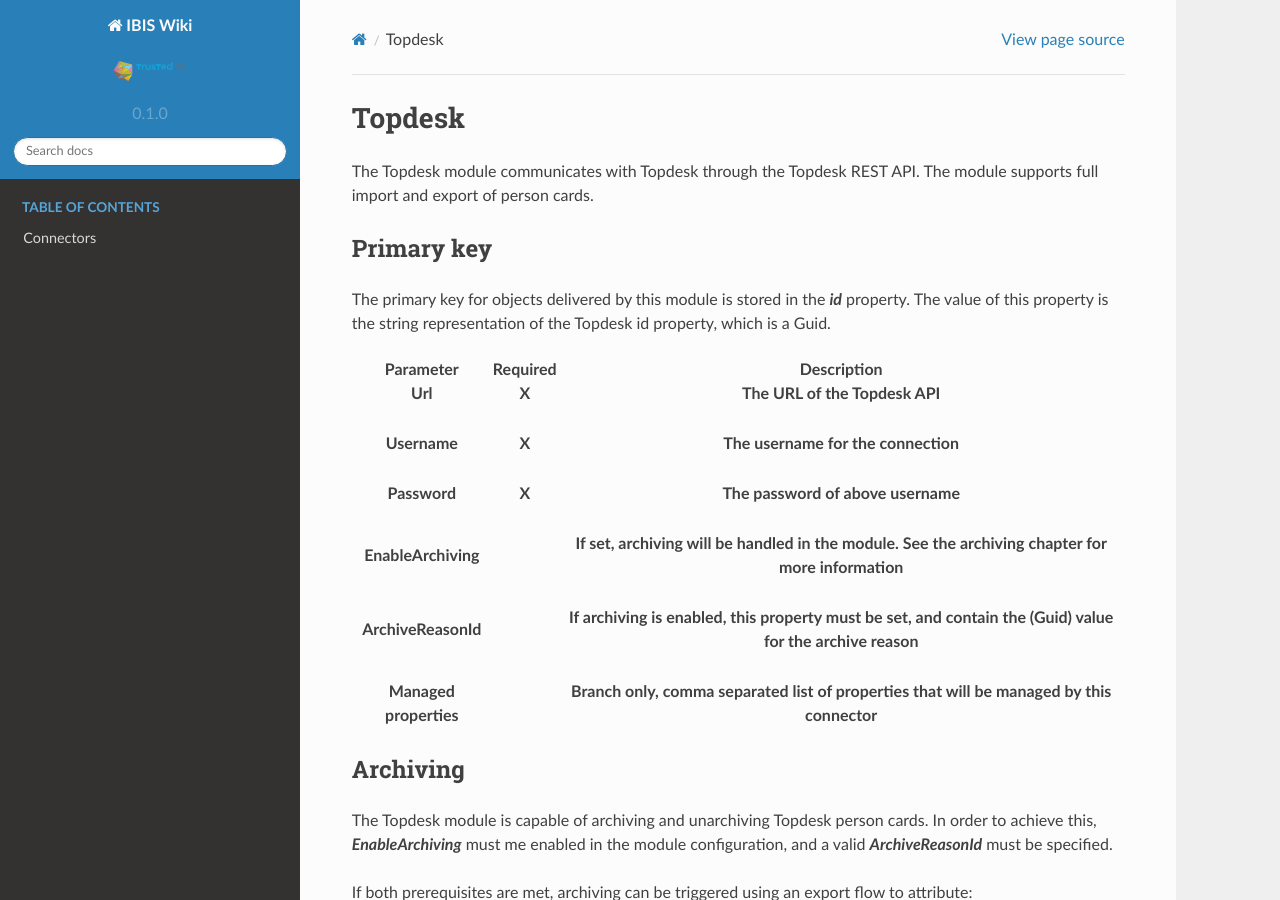
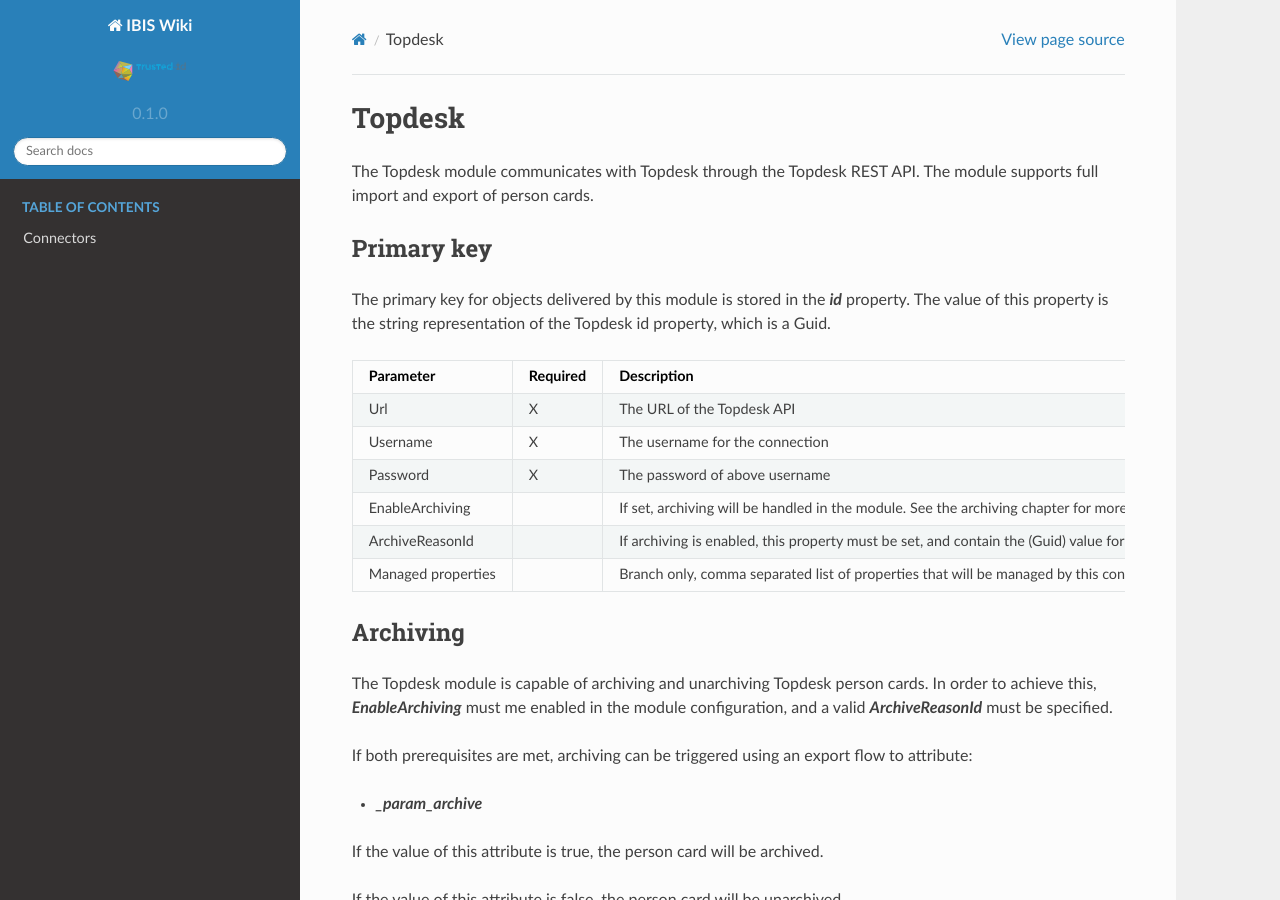
Before and after one commit to Raoulorlando/rtd-tutorial, a Sphinx documentation site: the page built from docs/source/Documentatie/Connectoren/IBIS_Connectoren/Connector_Topdesk.md, in a window 1280 px wide and 900 px high. Built offline with Sphinx 7.4.7 and the Read the Docs theme 2.0.0, drawn with Linux system fonts in a browser that asks for light colours; nearby versions of some CDN libraries; some web fonts are replaced; library files that are not in the unit come from our copies; pages that are not in the unit, such as notebooks, are missing from menus.

Commit message:
Updated table in Connector_Topdesk to md

```diff
--- a/docs/source/Documentatie/Connectoren/IBIS_Connectoren/Connector_Topdesk.md
+++ b/docs/source/Documentatie/Connectoren/IBIS_Connectoren/Connector_Topdesk.md
@@ -9,48 +9,14 @@
 ***id*** property. The value of this property is the string
 representation of the Topdesk id property, which is a Guid.
 
-<table class="table table-bordered">
-<thead class="thead-light">
-<tr class="header">
-<th>Parameter</th>
-<th class="text-center">Required</th>
-<th>Description</th>
-</tr>
-<tr class="odd">
-<th><p>Url</p></th>
-<th><p><strong>X</strong></p></th>
-<th><p>The URL of the Topdesk API</p></th>
-</tr>
-<tr class="header">
-<th><p>Username</p></th>
-<th><p><strong>X</strong></p></th>
-<th><p>The username for the connection</p></th>
-</tr>
-<tr class="odd">
-<th><p>Password</p></th>
-<th><p><strong>X</strong></p></th>
-<th><p>The password of above username</p></th>
-</tr>
-<tr class="header">
-<th><p>EnableArchiving</p></th>
-<th><p><strong> </strong></p></th>
-<th><p>If set, archiving will be handled in the module. See the
-archiving chapter for more information</p></th>
-</tr>
-<tr class="odd">
-<th><p>ArchiveReasonId</p></th>
-<th><p><strong> </strong></p></th>
-<th><p>If archiving is enabled, this property must be set, and contain
-the (Guid) value for the archive reason</p></th>
-</tr>
-<tr class="header">
-<th><p>Managed properties</p></th>
-<th></th>
-<th><p>Branch only, comma separated list of properties that will be
-managed by this connector</p></th>
-</tr>
-</thead>
-&#10;</table>
+|      Parameter     | Required |                                               Description                                               |
+|:------------------|:--------:|:-------------------------------------------------------------------------------------------------------|
+|         Url        |     X    |                                        The URL of the Topdesk API                                       |
+|      Username      |     X    |                                     The username for the connection                                     |
+|      Password      |     X    |                                      The password of above username                                     |
+|   EnableArchiving  |          |     If set, archiving will be handled in the module. See the archiving chapter for more information     |
+|   ArchiveReasonId  |          | If archiving is enabled, this property must be set, and contain the (Guid) value for the archive reason |
+| Managed properties |          |          Branch only, comma separated list of properties that will be managed by this connector         |
 
 ## Archiving
 
```
